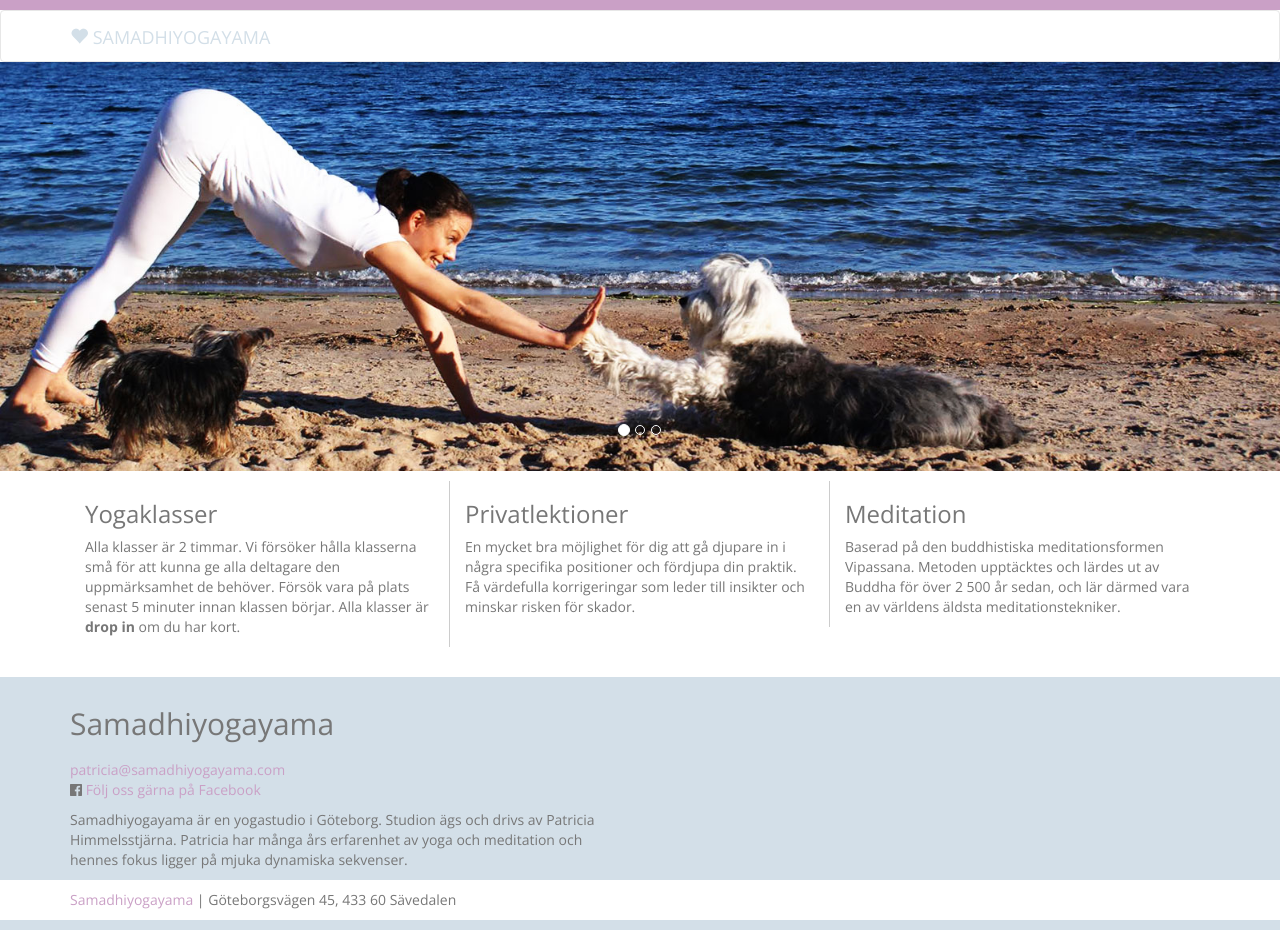
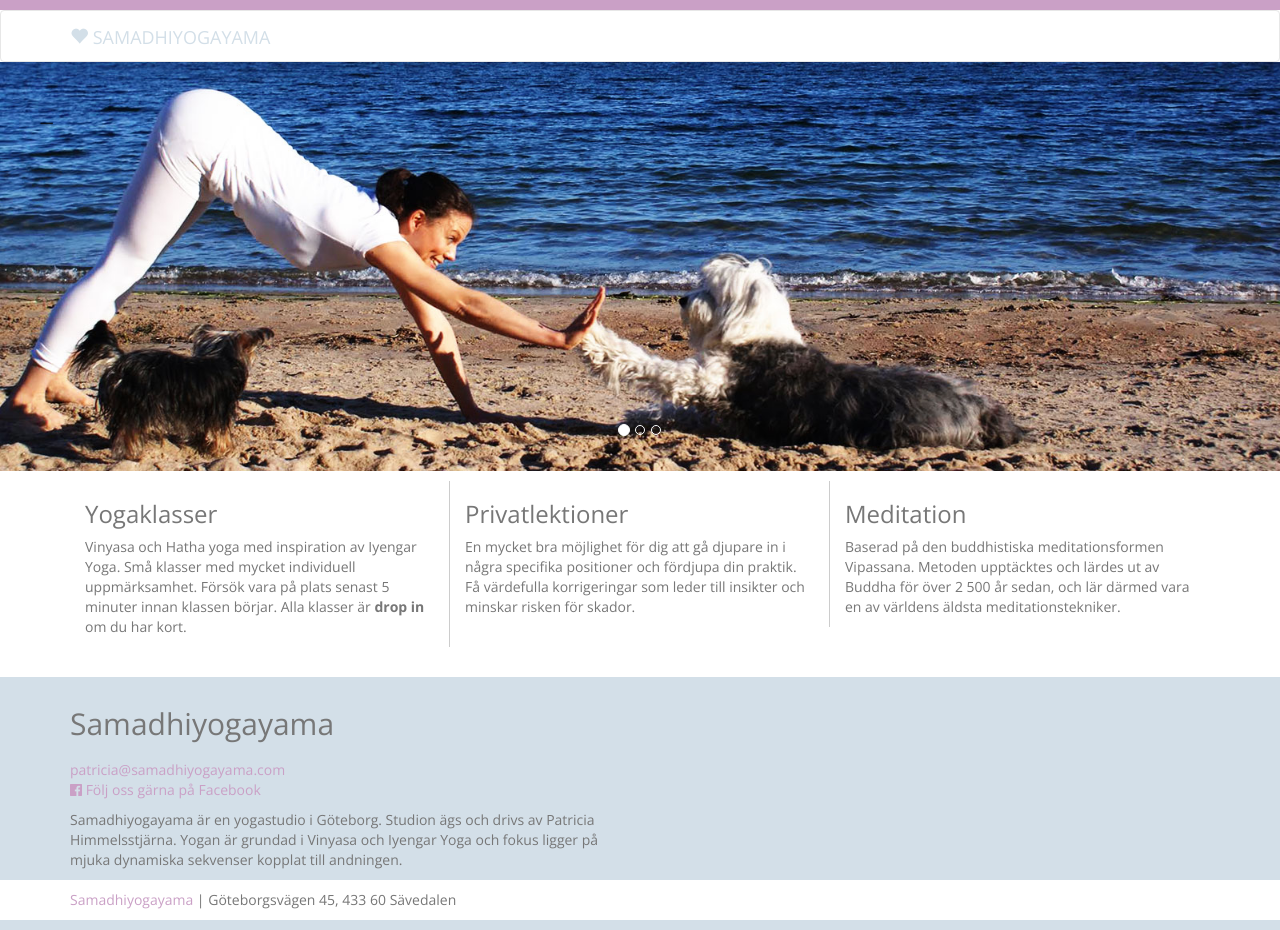
Before and after one commit to xljoha/patricia, a Jekyll site: the page built from index.html, in a window 1280 px wide. Built offline with Jekyll 4.4.1, drawn with Linux system fonts in a browser that asks for light colours; nearby versions of some CDN libraries.

Commit message:
new update

```diff
--- a/_config.yml
+++ b/_config.yml
@@ -2,9 +2,7 @@
 title: Samadhiyogayama
 email: patricia@samadhiyogayama.com
 description: > # this means to ignore newlines until "baseurl:"
- Samadhiyogayama är en yogastudio i Göteborg. Studion ägs och drivs av Patricia Himmelsstjärna.
- 	Patricia har många års erfarenhet av yoga och meditation och hennes fokus ligger på mjuka
- 	dynamiska sekvenser.
+ Samadhiyogayama är en yogastudio i Göteborg. Studion ägs och drivs av Patricia Himmelsstjärna. Yogan är grundad i Vinyasa och Iyengar Yoga och fokus ligger på mjuka dynamiska sekvenser kopplat till andningen.
 baseurl: "/patricia" # the subpath of your site, e.g. /blog/
 url: "http://samadhiyogayama.com" # the base hostname & protocol for your site
 twitter_username: jekyllrb
--- a/_includes/footer.html
+++ b/_includes/footer.html
@@ -6,7 +6,7 @@
 
           <ul class="contact-list list-unstyled">
             <li><a href="mailto:{{ site.email }}">{{ site.email }}</a></li>
-            <li><i class="fa fa-facebook-official"></i>  <a href="https://www.facebook.com/samadhiyogayama?pnref=story">Följ oss gärna på Facebook</a></li>
+            <li>  <a href="https://www.facebook.com/samadhiyogayama?pnref=story"><i class="fa fa-facebook-official"></i> Följ oss gärna på Facebook</a></li>
           </ul>
           <p class="text">{{ site.description }}</p>
         </div>
--- a/evenemang/index.html
+++ b/evenemang/index.html
@@ -7,7 +7,6 @@ layout: default
 			<h2>Evenemang</h2>
 		</div>
 	</div>
-
 	<section class="row">
 		<div class="col-xs-12 text-wrapper">
 		<p>Inga planerade evenemang. För våra kurser <a href="{{site.baseurl}}/klasser_och_kurser/">klicka här</a></p>
--- a/index.html
+++ b/index.html
@@ -46,7 +46,7 @@ layout: default
   <div id="main-offerings" class="row">
     <div class="col-xs-12 col-sm-4 border-right">
       <h3>Yogaklasser</h3>
-      <p>Alla klasser är 2 timmar. Vi försöker hålla klasserna små för att kunna ge alla deltagare den uppmärksamhet de behöver. Försök vara på plats senast 5 minuter innan klassen börjar. Alla klasser är <strong>drop in</strong> om du har kort.
+      <p>Vinyasa och Hatha yoga med inspiration av Iyengar Yoga. Små klasser med mycket individuell uppmärksamhet. Försök vara på plats senast 5 minuter innan klassen börjar. Alla klasser är <strong>drop in</strong> om du har kort.
       </p>
 
     </div>
--- a/klasser_och_kurser/index.html
+++ b/klasser_och_kurser/index.html
@@ -67,6 +67,7 @@ layout: default
 				<ul>
 					<li>Drop in-pris till Fräntorpsfolketshus 120:- (100:- Djurens Rätt medlem)</li>
 					<li>1 lektion 225:- (180:- med rabatt)</li>
+					<li>5 kort 1100:- (880:- med rabatt)</li>
 					<li>10 kort 2100:- (1680:- med rabatt)</li>
 					<li>Privatlektion 1h 1000:- (800:- med rabatt), 2h 1900:- (1520:- med rabatt)</li>
 					<li>10 kort 9500:- (7600:- med rabatt) med personligt yogaprogram</li>
```
